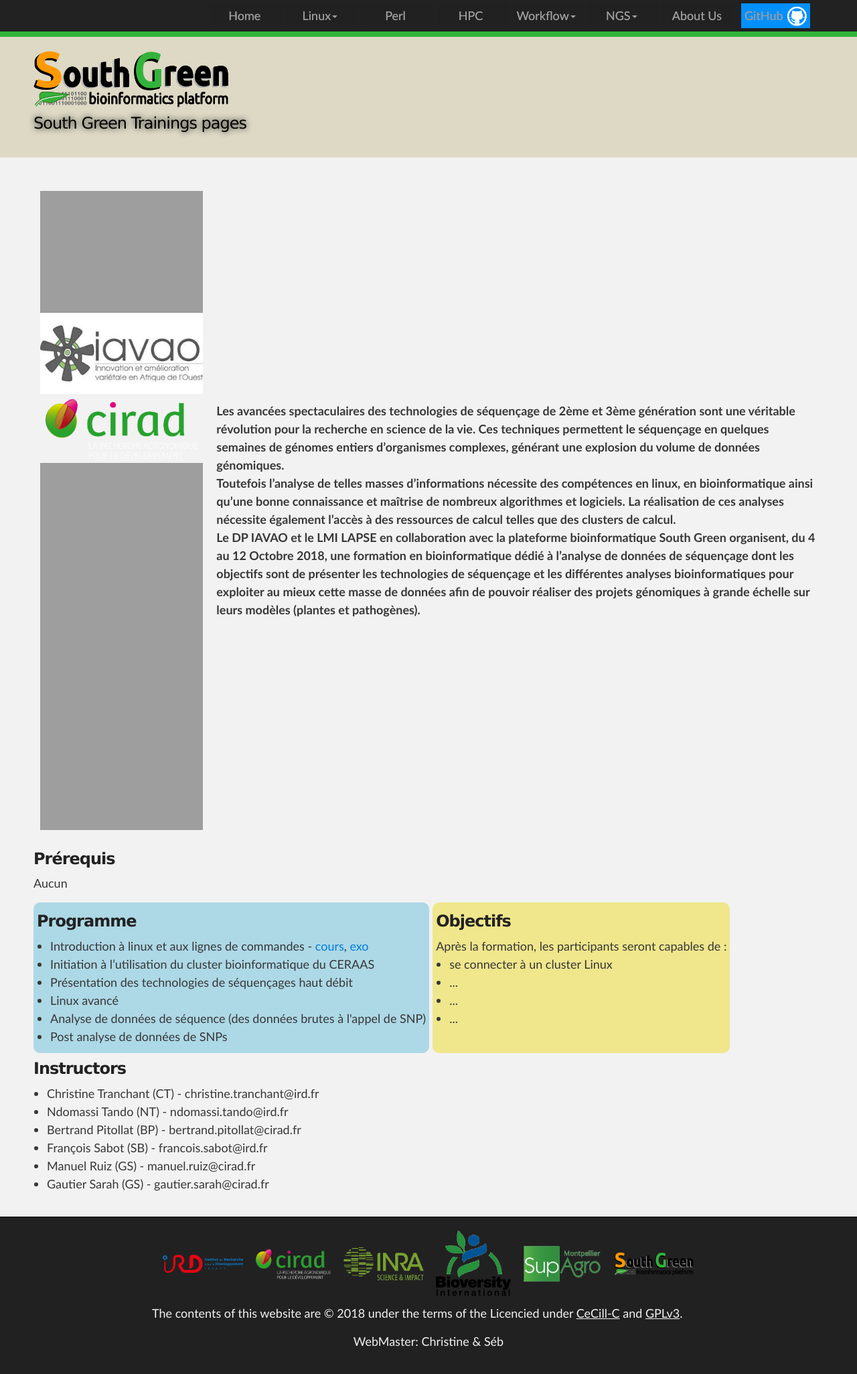
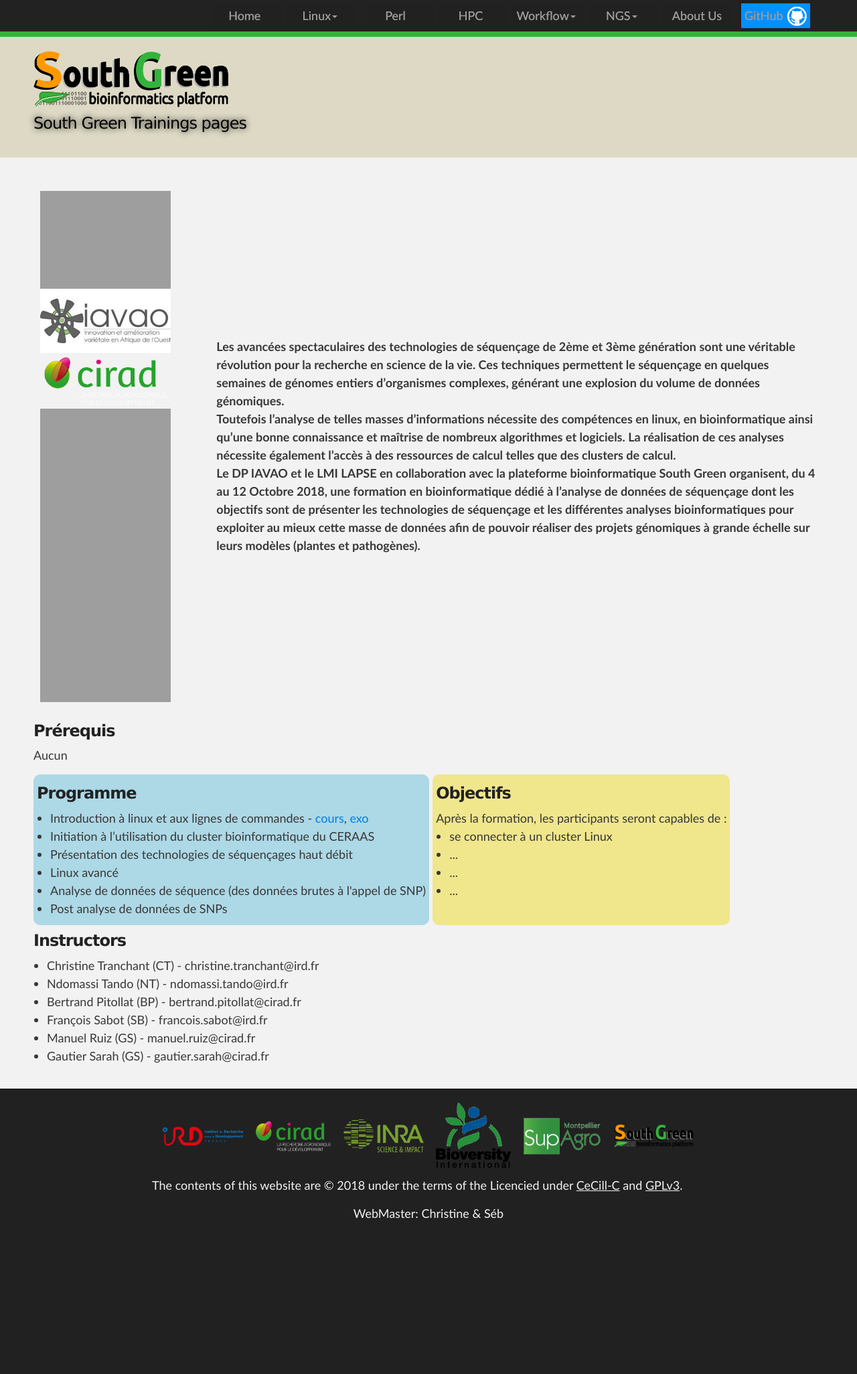
Before and after one commit to SouthGreenPlatform/trainings, a Jekyll site: the page built from _pages/ngsTrainings.md, in a window 1280 px wide. Shown: the whole page at 67% size. Built offline with Jekyll 4.4.1, drawn with Linux system fonts in a browser that asks for light colours; nearby versions of some CDN libraries; after the commit the page ends 1860 px from its top, so only the background shows below that.

Commit message:
Update ngsTrainings.md

```diff
--- a/_pages/ngsTrainings.md
+++ b/_pages/ngsTrainings.md
@@ -8,13 +8,12 @@
 <table class="table-contact">
 <tr>
     <td>
-        <img width="100%" class="img-responsive" src="{{ site.url }}/images/logo/logo_lapse.jpeg" alt="" />
-        <img width="100%" class="img-responsive" src="{{ site.url }}/images/logo/logo_iavao.jpeg" alt="" />
-
-        <img width="100%" class="img-responsive" src="{{ site.url }}/images/logo-cirad.png" alt="" />
-        <img width="100%" class="img-responsive" src="{{ site.url }}/images/logo-ird.png" alt="" />
-        <img width="100%" class="img-responsive" src="{{ site.url }}/logo_ceraas.jpeg" alt="" />
-        <img width="100%" class="img-responsive" src="{{ site.url }}/logo_isra.jpg" alt="" />
+        <img width="80%" class="img-responsive" src="{{ site.url }}/images/logo/logo_lapse.jpeg" alt="" />
+        <img width="80%" class="img-responsive" src="{{ site.url }}/images/logo/logo_iavao.jpeg" alt="" />
+        <img width="80%" class="img-responsive" src="{{ site.url }}/images/logo-cirad.png" alt="" />
+        <img width="80%" class="img-responsive" src="{{ site.url }}/images/logo-ird.png" alt="" />
+        <img width="80%" class="img-responsive" src="{{ site.url }}/logo_ceraas.jpeg" alt="" />
+        <img width="80%" class="img-responsive" src="{{ site.url }}/logo_isra.jpg" alt="" />
     </td>
 <td>
 Les avancées spectaculaires des technologies de séquençage de 2ème et 3ème génération sont une véritable révolution pour la recherche en science de la vie.
```
